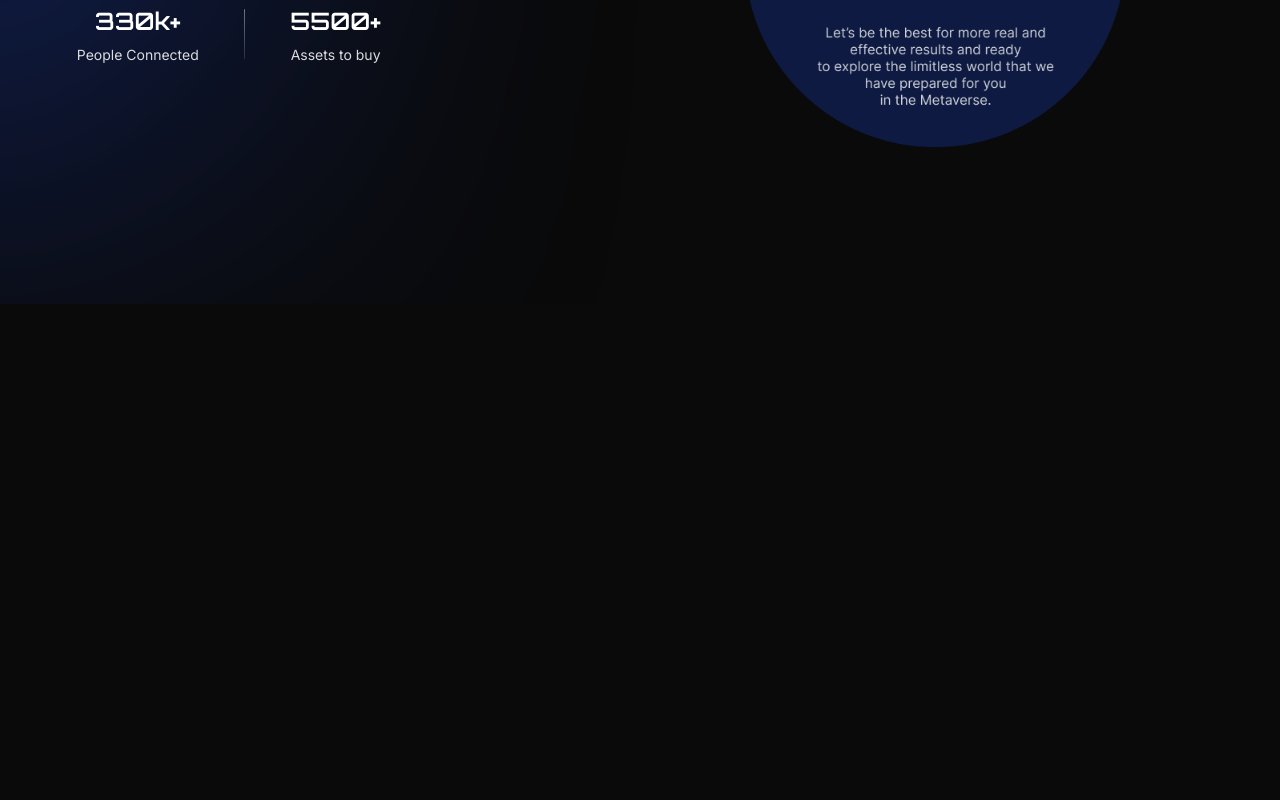
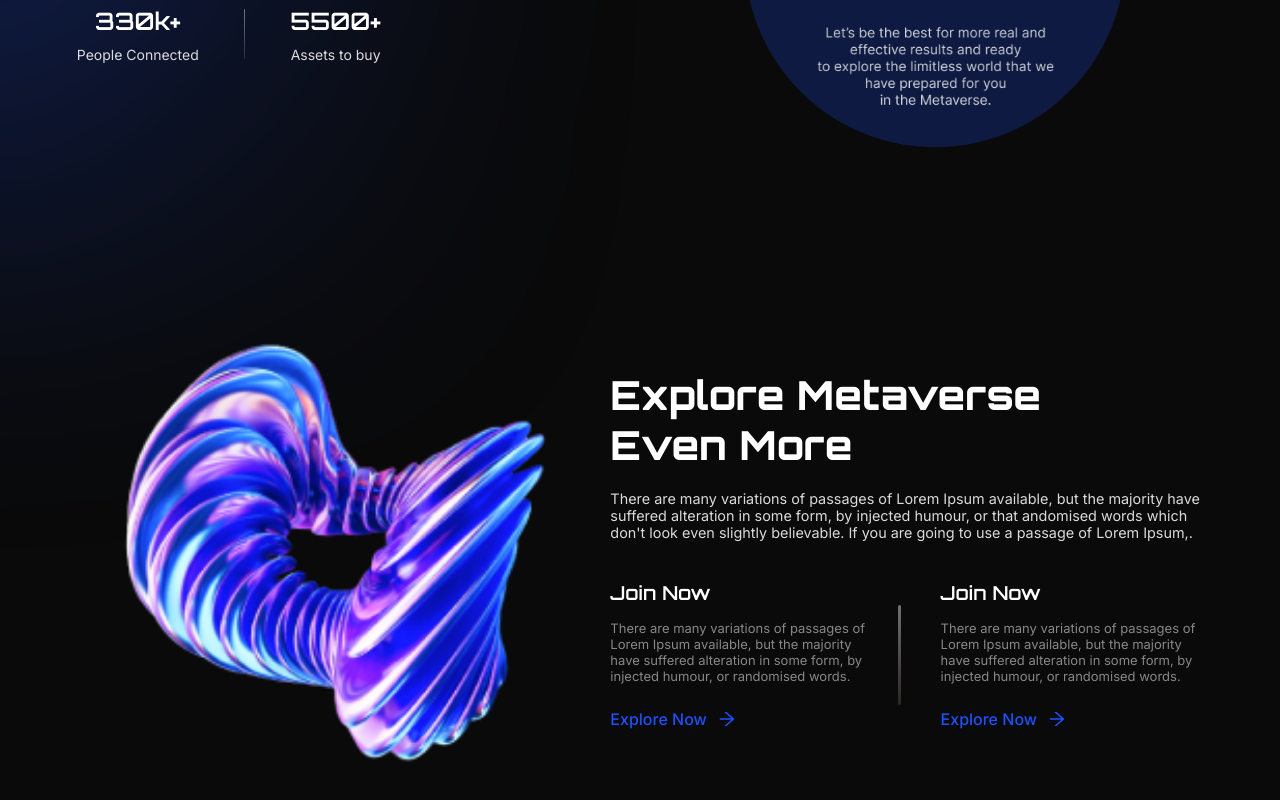
Before and after one commit to vk-develops/metaverse-landing-page-recreate, a React (Vite) app: page / in a window 1280 px wide. Shown: the part 496-1296 px from the top of the page. Before the commit the page ends 800 px from the top, so only its background shows below. Built offline with nearby package versions, Linux system fonts and the light colour scheme.

Commit message:
Added the explore section

```diff
--- a/src/App.jsx
+++ b/src/App.jsx
@@ -1,12 +1,14 @@
 import './App.css';
 import Nav from './components/Navigation/Nav';
 import Hero from './components/HeroSection/Hero';
+import Explore from './components/Explore/Explore';
 
 function App() {
     return (
         <div>
             <Nav />
             <Hero />
+            <Explore />
         </div>
     );
 }
--- /dev/null
+++ b/src/components/Explore/Explore.css
@@ -0,0 +1,49 @@
+.explore-section{
+    height: auto;
+    width: 100%;
+    padding: 5% 6%;
+    display: flex;
+    align-items: center;
+    justify-content: space-between;
+}
+.explore-section .explore-left{
+    width: 90%;
+}
+.explore-section .explore-right{
+    width: 100%;
+}
+.explore-section .explore-right .explore-main-contents p{
+    padding-top: 20px;
+    padding-bottom: 40px;
+}
+.explore-section .explore-right .explore-sub-contents{
+    display: flex;
+    align-items: center;
+    gap: 25px;
+}
+.explore-section .explore-right .explore-sub-contents .line{
+    height: 100px;
+    width: 10px;
+    border-radius: 5px;
+    opacity: 0.5;
+    margin-right: 15px;
+    background: linear-gradient(180deg, #D9D9D9 0%, rgba(234, 207, 207, 0.29) 99.99%, rgba(217, 217, 217, 0.00) 100%);
+}
+.explore-section .explore-right .explore-sub-contents p{
+    padding-top: 15px;
+}
+.explore-section .explore-right .explore-sub-contents .sub-content-link{
+    display: flex;
+    align-items: center;
+    gap: 10px;
+    margin-top: 25px;
+}
+.explore-section .explore-right .explore-sub-contents .sub-content-link:hover{
+    gap: 20px;
+}
+.explore-section .explore-right .explore-sub-contents .sub-content-link a{
+    color: var(--primary-color);
+    font-size: 16px;
+    font-family: "Inter", sans-serif;
+    font-weight: 500;
+}
--- /dev/null
+++ b/src/components/Explore/Explore.jsx
@@ -0,0 +1,43 @@
+import React from 'react';
+import "./Explore.css";
+import ExploreImg from "../../assets/Explore-Img.png";
+import { AiOutlineArrowRight } from "react-icons/ai"
+
+const Explore = () => {
+    return (
+        <section className="explore-section">
+            <div className="explore-left">
+                <img src={ExploreImg} alt="Image" />
+            </div>
+            <div className="explore-right">
+                <div className="explore-contents">
+                    <div className="explore-main-contents">
+                        <h1 className="heading">Explore Metaverse <br />  Even More</h1>
+                        <p className='paragraph'>There are many variations of passages of Lorem Ipsum available, but the majority have suffered alteration in some form, by injected humour, or that andomised words which don't look even slightly believable. If you are going to use a passage of Lorem Ipsum,.</p>
+                    </div>
+                    <div className="explore-sub-contents">
+                        <div className="sub-contents">
+                            <h5 className='heading-very-small'>Join Now</h5>
+                            <p className='paragraph-very-small'>There are many variations of passages of Lorem Ipsum available, but the majority have suffered alteration in some form, by injected humour, or randomised words.</p>
+                            <div className="sub-content-link">
+                                <a href="#">Explore Now</a>
+                                <AiOutlineArrowRight color="#1D51FE" size={20} />
+                            </div>
+                        </div>
+                        <div className="line"></div>
+                        <div className="sub-contents">
+                            <h5 className='heading-very-small'>Join Now</h5>
+                            <p className='paragraph-very-small'>There are many variations of passages of Lorem Ipsum available, but the majority have suffered alteration in some form, by injected humour, or randomised words.</p>
+                            <div className="sub-content-link">
+                                <a href="#">Explore Now</a>
+                                <AiOutlineArrowRight color="#1D51FE" size={20} />
+                            </div>
+                        </div>
+                    </div>
+                </div>
+            </div>
+        </section>
+    );
+}
+
+export default Explore;
--- a/src/index.css
+++ b/src/index.css
@@ -11,7 +11,7 @@
 :root{
     --primary-color: #1D51FE;
     --white: #fff;
-    --white-light: rgb(255, 255, 255, 0.85);
+    --white-light: rgba(255, 255, 255, 0.85);
     --black: #0a0a0a;
 }
 
@@ -59,6 +59,20 @@ img{
     font-weight: 400;
 }
 
+.heading-very-small{
+    font-family: "Orbitron", sans-serif;
+    font-size: 1.2rem;
+    color: var(--white);
+    font-weight: 600;
+}
+
+.paragraph-very-small{
+    font-size: 13px;
+    font-family: "Inter", sans-serif;
+    color: #878787;
+    font-weight: 400;
+}
+
 @media only screen and (max-width: 470px) {
     .heading{
         font-size: 32px;
```
Also changed, not shown: src/assets/Explore-Img.png (added).
